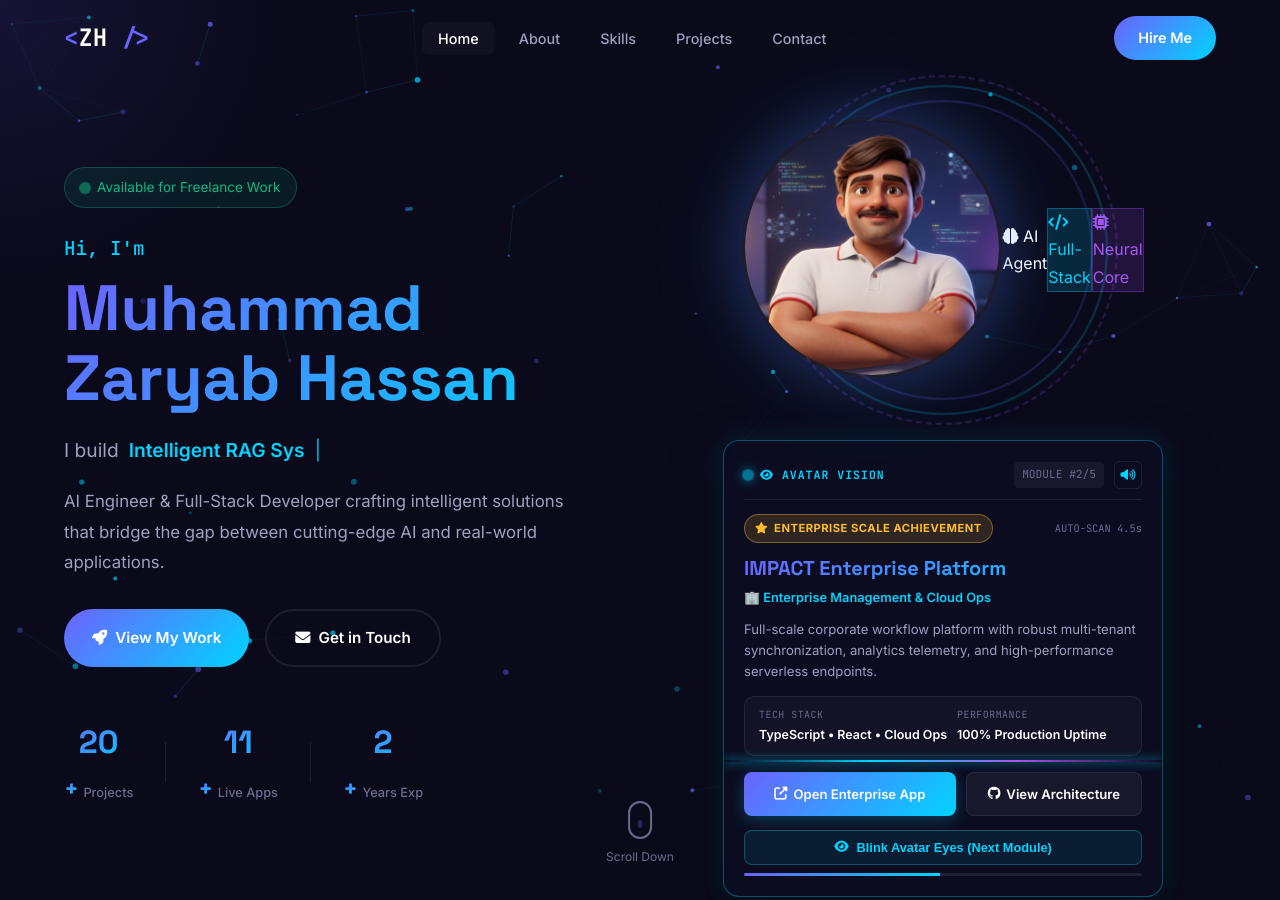
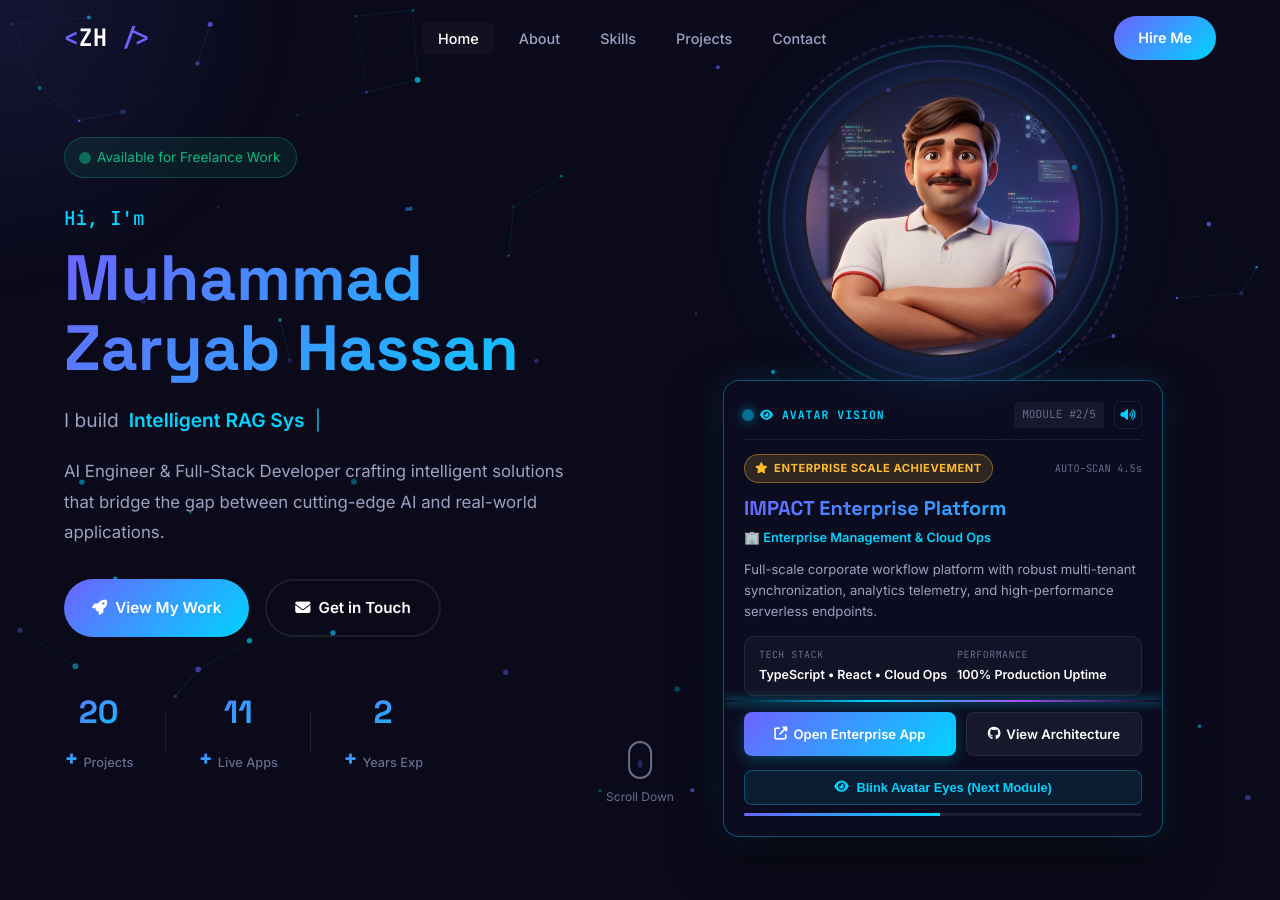
Before and after one commit to zaryab124/zaryab124, a plain HTML site: page portfolio-site/index.html in a window 1280 px wide. Shown: the top 900 px of the page. Drawn offline with Linux system fonts and the light colour scheme.

Commit message:
✨ Clean photorealistic avatar face eyes blinking animation without clutter

```diff
--- a/portfolio-site/index.html
+++ b/portfolio-site/index.html
@@ -91,36 +91,9 @@
                         <div class="avatar-ring ring-2"></div>
                         <div class="avatar-ring ring-3"></div>
 
-                        <!-- 3D AVATAR IMAGE -->
-                        <img src="avatar.jpg" alt="Muhammad Zaryab Hassan - 3D Avatar" class="avatar-image" id="avatarImg">
-
-                        <!-- AVATAR NATURAL BLINKING EYES SYSTEM -->
-                        <div class="avatar-eyes-system" id="avatarEyesSystem" title="Click Avatar to Blink & Cycle Modules">
-                            <!-- Left Eye (viewer's left) -->
-                            <div class="avatar-eye eye-left" id="eyeLeft">
-                                <div class="avatar-eyelid-top"></div>
-                                <div class="avatar-eye-glint"></div>
-                                <div class="avatar-eye-flash"></div>
-                            </div>
-                            <!-- Right Eye (viewer's right) -->
-                            <div class="avatar-eye eye-right" id="eyeRight">
-                                <div class="avatar-eyelid-top"></div>
-                                <div class="avatar-eye-glint"></div>
-                                <div class="avatar-eye-flash"></div>
-                            </div>
-                            <div class="avatar-vision-pulse" id="avatarVisionPulse"></div>
-                        </div>
-
-                        <!-- FLOATING TECH BADGES -->
-                        <div class="avatar-float-badge badge-ai">
-                            <i class="fas fa-brain"></i> AI Agent
-                        </div>
-                        <div class="avatar-float-badge badge-code">
-                            <i class="fas fa-code"></i> Full-Stack
-                        </div>
-                        <div class="avatar-float-badge badge-rocket">
-                            <i class="fas fa-microchip"></i> Neural Core
-                        </div>
+                        <!-- 3D AVATAR WITH NATURAL PHOTOREALISTIC BLINKING EYES -->
+                        <img src="avatar.jpg" alt="Muhammad Zaryab Hassan - 3D Avatar" class="avatar-image avatar-open" id="avatarImg">
+                        <img src="avatar_closed.jpg" alt="Muhammad Zaryab Hassan - Blinking Avatar" class="avatar-image avatar-closed" id="avatarImgClosed">
                     </div>
 
                     <!-- HOLOGRAPHIC AVATAR HUD MODULE (CYCLED BY AVATAR BLINK) -->
--- a/portfolio-site/script.js
+++ b/portfolio-site/script.js
@@ -347,13 +347,13 @@ document.addEventListener('DOMContentLoaded', () => {
 
     // Avatar Natural Eyes Blink & Module Advance Function
     function triggerAvatarBlink(targetIndex = null) {
-        if (!avatarEyesSystem) return;
+        if (!avatarContainer) return;
 
-        // 1. Play optic chirp
+        // 1. Play subtle audio chirp
         playSciFiChirp();
 
-        // 2. Both eyelids drop down and snap open (natural human blink)
-        avatarEyesSystem.classList.add('blinking');
+        // 2. Seamlessly close the avatar's actual face eyes
+        avatarContainer.classList.add('blinking');
 
         // 3. Fade out current module content
         if (hudModuleBody) hudModuleBody.classList.add('updating');
@@ -388,12 +388,12 @@ document.addEventListener('DOMContentLoaded', () => {
 
             // Restore module visibility
             if (hudModuleBody) hudModuleBody.classList.remove('updating');
-        }, 130);
+        }, 120);
 
-        // 6. Eyelids snap open after natural duration
+        // 6. Avatar eyes naturally reopen after blink
         setTimeout(() => {
-            avatarEyesSystem.classList.remove('blinking');
-        }, 260);
+            avatarContainer.classList.remove('blinking');
+        }, 180);
 
         // Reset progress bar animation
         resetProgressTimer();
@@ -425,14 +425,7 @@ document.addEventListener('DOMContentLoaded', () => {
     }
     startProgressLoop();
 
-    // Event: Click directly on avatar to trigger natural blink
-    if (avatarEyesSystem) {
-        avatarEyesSystem.addEventListener('click', (e) => {
-            e.preventDefault();
-            triggerAvatarBlink();
-        });
-    }
-
+    // Event: Click directly on avatar face to trigger natural blink
     if (avatarContainer) {
         avatarContainer.addEventListener('click', (e) => {
             triggerAvatarBlink();
--- a/portfolio-site/style.css
+++ b/portfolio-site/style.css
@@ -229,16 +229,35 @@ body {
 }
 
 .avatar-container {
-    position: relative; width: 340px; height: 340px;
+    position: relative; width: 280px; height: 280px;
     display: flex; justify-content: center; align-items: center;
+    cursor: pointer;
+    border-radius: 50%;
 }
 .avatar-image {
-    width: 260px; height: 260px;
+    width: 280px; height: 280px;
     border-radius: 50%; object-fit: cover;
-    position: relative; z-index: 3;
+    position: absolute; top: 0; left: 0;
     border: 3px solid var(--glass-border);
-    box-shadow: 0 0 60px var(--accent-glow), 0 0 100px rgba(0, 212, 255, 0.15);
+    box-shadow: 0 0 50px var(--accent-glow), 0 0 100px rgba(0, 212, 255, 0.15);
     animation: float 6s ease-in-out infinite;
+    transition: opacity 0.08s ease;
+}
+.avatar-open {
+    z-index: 3;
+    opacity: 1;
+}
+.avatar-closed {
+    z-index: 4;
+    opacity: 0;
+    pointer-events: none;
+}
+/* REAL FACE EYES BLINKING STATE */
+.avatar-container.blinking .avatar-closed {
+    opacity: 1;
+}
+.avatar-container.blinking .avatar-open {
+    opacity: 0;
 }
 @keyframes float {
     0%, 100% { transform: translateY(0); }
@@ -246,111 +265,15 @@ body {
 }
 .avatar-ring {
     position: absolute;
-    width: 300px; height: 300px;
+    width: 320px; height: 320px;
     border: 2px solid var(--accent);
     border-radius: 50%; opacity: 0.2;
     animation: ring-spin 15s linear infinite;
-}
-.ring-2 { width: 330px; height: 330px; border-color: var(--cyan); animation-duration: 20s; animation-direction: reverse; }
-.ring-3 { width: 350px; height: 350px; border-color: var(--purple); border-style: dashed; animation-duration: 25s; }
-@keyframes ring-spin { 100% { transform: rotate(360deg); } }
-
-/* ===== NATURAL AVATAR EYES BLINKING SYSTEM ===== */
-.avatar-eyes-system {
-    position: absolute;
-    top: 0; left: 0;
-    width: 100%; height: 100%;
-    z-index: 10;
-    cursor: pointer;
-    pointer-events: auto;
-}
-
-/* Individual Eye Containers matching 3D Avatar Face Position */
-.avatar-eye {
-    position: absolute;
-    width: 26px; height: 16px;
-    border-radius: 50% 50% 45% 45% / 55% 55% 45% 45%;
-    overflow: hidden;
     pointer-events: none;
 }
-
-/* Left Eye (viewer's left) */
-.avatar-eye.eye-left {
-    top: 37.0%;
-    left: 45.4%;
-    transform: translate(-50%, -50%) rotate(2deg);
-}
-
-/* Right Eye (viewer's right) */
-.avatar-eye.eye-right {
-    top: 37.8%;
-    left: 58.6%;
-    transform: translate(-50%, -50%) rotate(-2deg);
-}
-
-/* Realistic 3D Upper Eyelid with natural skin-tone matching avatar */
-.avatar-eyelid-top {
-    position: absolute;
-    top: 0; left: 0; right: 0;
-    height: 100%;
-    background: linear-gradient(180deg, #bd855d 0%, #a86f4a 70%, #3a2012 100%);
-    border-bottom: 2px solid #24130a; /* natural eyelash edge */
-    box-shadow: inset 0 -1px 3px rgba(0, 0, 0, 0.45);
-    transform-origin: top;
-    transform: translateY(-105%);
-    transition: transform 0.11s cubic-bezier(0.4, 0, 0.2, 1);
-    z-index: 3;
-    border-radius: 50% 50% 0 0;
-}
-
-/* Eye glint on cornea */
-.avatar-eye-glint {
-    position: absolute; top: 2px; right: 5px;
-    width: 4px; height: 4px; border-radius: 50%;
-    background: rgba(255, 255, 255, 0.7);
-    filter: blur(0.5px); opacity: 0.85;
-    pointer-events: none;
-}
-
-/* Optical neural shimmer on blink reopen */
-.avatar-eye-flash {
-    position: absolute; top: 0; left: 0;
-    width: 100%; height: 100%; border-radius: 50%;
-    background: radial-gradient(circle, rgba(0, 212, 255, 0.75) 0%, transparent 80%);
-    opacity: 0; pointer-events: none;
-}
-
-/* BLINK STATE - BOTH EYES BLINK TOGETHER NATURALLY */
-.avatar-eyes-system.blinking .avatar-eyelid-top {
-    transform: translateY(0%);
-}
-
-.avatar-eyes-system.blinking .avatar-eye-flash {
-    animation: eye-reopen-flash 0.4s ease-out;
-}
-@keyframes eye-reopen-flash {
-    0% { opacity: 0; }
-    50% { opacity: 0.85; }
-    100% { opacity: 0; }
-}
-
-/* Holographic aura pulse when avatar blinks */
-.avatar-vision-pulse {
-    position: absolute;
-    top: 50%; left: 50%;
-    transform: translate(-50%, -50%);
-    width: 270px; height: 270px;
-    border-radius: 50%;
-    border: 2px solid rgba(0, 212, 255, 0.55);
-    opacity: 0; pointer-events: none;
-}
-.avatar-eyes-system.blinking .avatar-vision-pulse {
-    animation: avatar-pulse-burst 0.5s ease-out;
-}
-@keyframes avatar-pulse-burst {
-    0% { transform: translate(-50%, -50%) scale(0.96); opacity: 0.9; border-color: #00d4ff; }
-    100% { transform: translate(-50%, -50%) scale(1.18); opacity: 0; border-color: #a855f7; }
-}
+.ring-2 { width: 350px; height: 350px; border-color: var(--cyan); animation-duration: 20s; animation-direction: reverse; }
+.ring-3 { width: 370px; height: 370px; border-color: var(--purple); border-style: dashed; animation-duration: 25s; }
+@keyframes ring-spin { 100% { transform: rotate(360deg); } }
 
 /* ===== HOLOGRAPHIC AVATAR HUD MODULE ===== */
 .avatar-hud-module {
@@ -535,28 +458,6 @@ body {
     width: 0%; height: 100%;
     background: linear-gradient(90deg, #6c63ff, #00d4ff);
     transition: width 0.1s linear;
-}
-    display: flex; align-items: center; gap: 6px;
-    backdrop-filter: blur(10px);
-    animation: float 4s ease-in-out infinite;
-}
-.badge-ai {
-    top: 30px; right: 20px;
-    background: rgba(108, 99, 255, 0.2);
-    border: 1px solid rgba(108, 99, 255, 0.4);
-    color: var(--accent); animation-delay: 0s;
-}
-.badge-code {
-    bottom: 40px; left: 10px;
-    background: rgba(0, 212, 255, 0.15);
-    border: 1px solid rgba(0, 212, 255, 0.3);
-    color: var(--cyan); animation-delay: 1s;
-}
-.badge-rocket {
-    top: 60%; right: -10px;
-    background: rgba(168, 85, 247, 0.15);
-    border: 1px solid rgba(168, 85, 247, 0.3);
-    color: var(--purple); animation-delay: 2s;
 }
 
 /* ===== SCROLL INDICATOR ===== */
```
Also changed, not shown: avatar_closed.jpg (added), portfolio-site/avatar_closed.jpg (added).
